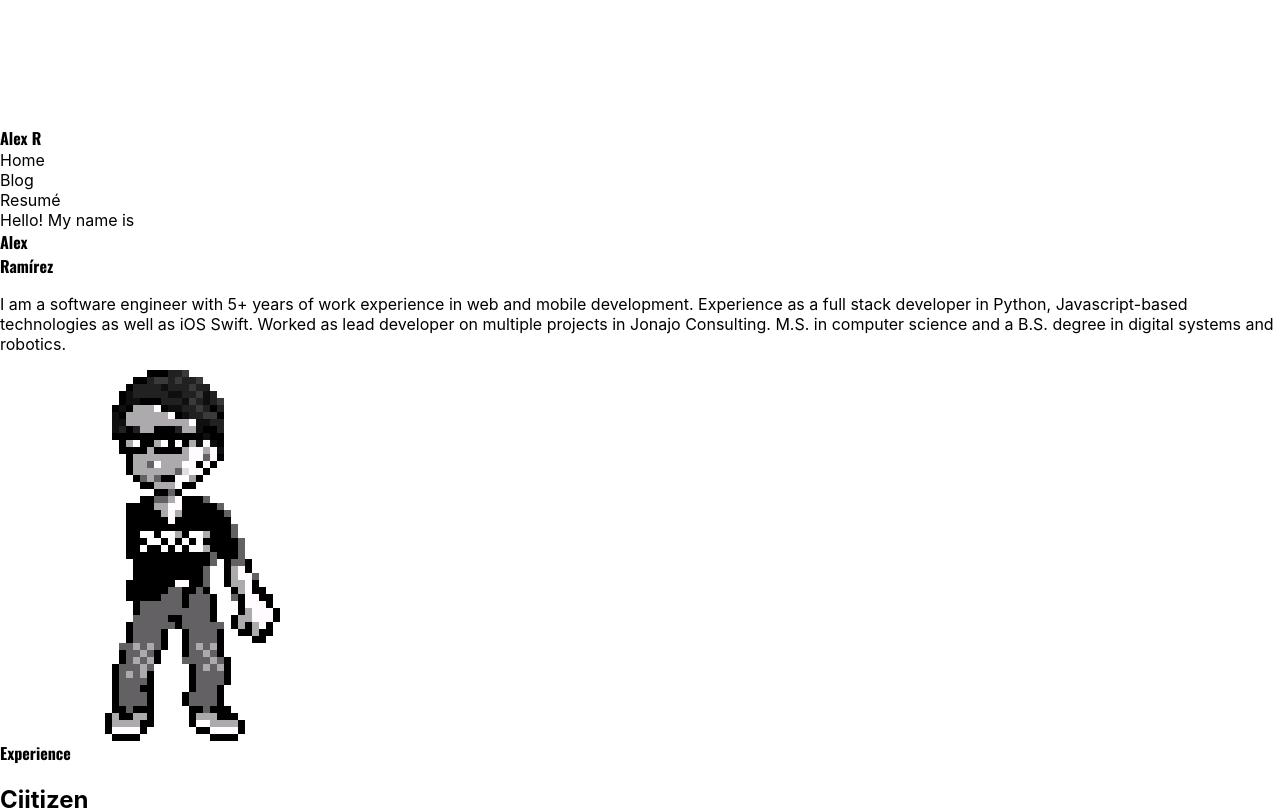
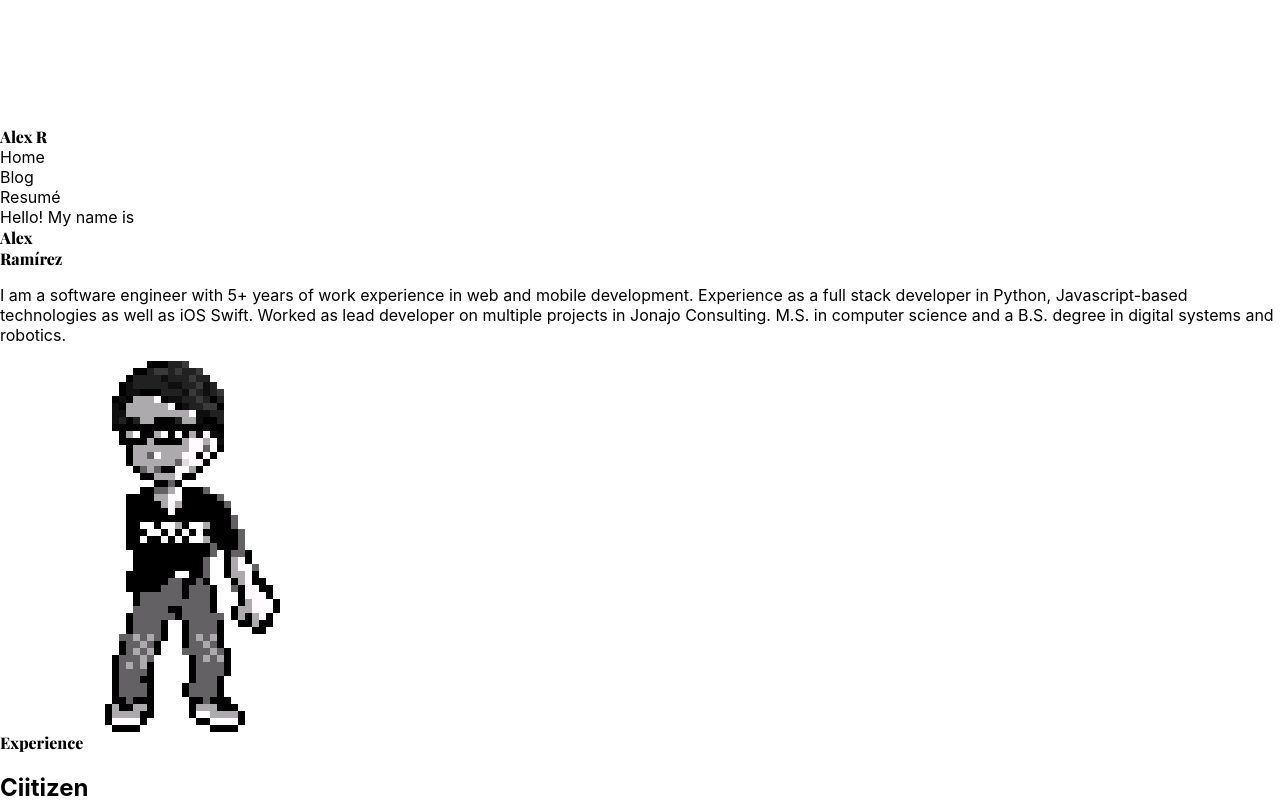
Before and after one commit to aluramh/my-portfolio, a Next.js app: page / in a window 1280 px wide. Shown: the part 3360-4170 px from the top of the page. Built offline with nearby package versions, Linux system fonts and the light colour scheme.

Commit message:
feat: changed headline font

```diff
--- a/components/sections/Experience/index.tsx
+++ b/components/sections/Experience/index.tsx
@@ -4,20 +4,12 @@ import ProjectDescription from './ProjectDescription'
 
 interface Props {}
 
-const Experience: React.FC<Props> = props => {
+const Experience: React.FC<Props> = (props) => {
   return (
-    <section id='experience'>
-      <div
-        className='text-5xl font-bolder mb-6'
-        style={{
-          fontFamily: `'Oswald', sans-serif`,
-          fontStretch: 'expanded',
-        }}
-      >
-        Experience
-      </div>
-      <div className='grid grid-cols-1 sm:grid-cols-2 xl:grid-cols-3 gap-4'>
-        {profile.map(p => (
+    <section id="experience">
+      <div className="text-5xl font-bolder mb-6 headline-text">Experience</div>
+      <div className="grid grid-cols-1 sm:grid-cols-2 xl:grid-cols-3 gap-4">
+        {profile.map((p) => (
           <ProjectDescription project={p} key={p.name} />
         ))}
       </div>
--- a/components/sections/Footer.tsx
+++ b/components/sections/Footer.tsx
@@ -22,8 +22,8 @@ const Footer: React.FC<Props> = props => {
 
         <div
           className={clsx(
-            'tracking-wide font-bold text-2xl',
-            'md:text-5xl sm:text-3xl',
+            'tracking-wide font-extrabold text-2xl',
+            'md:text-5xl sm:text-3xl headline-text',
             'transition-colors text-teal-800 hover:text-teal-900',
           )}
         >
--- a/components/sections/Headline.tsx
+++ b/components/sections/Headline.tsx
@@ -24,13 +24,7 @@ const Headline = () => {
               <div className="text-lg mb-2 text-teal-800">
                 Hello! My name is
               </div>
-              <div
-                className="text-6xl sm:text-5xl md:text-8xl font-bold text-teal-900"
-                style={{
-                  fontFamily: `'Oswald', sans-serif`,
-                  fontStretch: 'expanded',
-                }}
-              >
+              <div className="text-6xl sm:text-5xl md:text-8xl font-bold text-teal-900 headline-text">
                 Alex <br className="sm:hidden" />
                 Ramírez
               </div>
--- a/components/sections/Navbar/index.tsx
+++ b/components/sections/Navbar/index.tsx
@@ -20,20 +20,20 @@ const navigation: NavigationItem[] = [
   { name: 'Blog', href: 'https://blog.alexram.dev' },
 ]
 
-const Navbar: FC = props => {
+const Navbar: FC = (props) => {
   const router = useRouter()
 
   return (
-    <nav className='bg-teal-800 w-full z-50 fixed'>
+    <nav className="bg-teal-800 w-full z-50 fixed">
       <Disclosure
-        as='div'
-        className='container mx-auto w-full z-50 px-4 sm:px-8 lg:px-24'
+        as="div"
+        className="container mx-auto w-full z-50 px-4 sm:px-8 lg:px-24"
       >
         {({ open }) => (
           <>
-            <div className='max-w-7xl'>
-              <div className='relative flex items-center justify-between h-16'>
-                <div className='absolute inset-y-0 left-0 flex items-center sm:hidden'>
+            <div className="max-w-7xl">
+              <div className="relative flex items-center justify-between h-16">
+                <div className="absolute inset-y-0 left-0 flex items-center sm:hidden">
                   {/* Mobile menu button*/}
                   <Disclosure.Button
                     className={clsx(
@@ -42,26 +42,26 @@ const Navbar: FC = props => {
                       'focus:outline-none focus:ring-2 focus:ring-inset focus:ring-white',
                     )}
                   >
-                    <span className='sr-only'>Open main menu</span>
+                    <span className="sr-only">Open main menu</span>
                     {open ? (
-                      <XIcon className='block h-6 w-6' aria-hidden='true' />
+                      <XIcon className="block h-6 w-6" aria-hidden="true" />
                     ) : (
-                      <MenuIcon className='block h-6 w-6' aria-hidden='true' />
+                      <MenuIcon className="block h-6 w-6" aria-hidden="true" />
                     )}
                   </Disclosure.Button>
                 </div>
-                <div className='flex-1 flex items-center justify-center sm:items-stretch sm:justify-start'>
-                  <div className='flex-shrink-0 flex items-center'>
+                <div className="flex-1 flex items-center justify-center sm:items-stretch sm:justify-start">
+                  <div className="flex-shrink-0 flex items-center">
                     {/* For large screens */}
                     <div
-                      className='relative block lg:hidden h-10 w-10 align-middle cursor-pointer'
+                      className="relative block lg:hidden h-10 w-10 align-middle cursor-pointer"
                       onClick={() => router.push('/')}
                     >
                       <Logo />
                     </div>
 
                     <div
-                      className='cursor-pointer relative hidden lg:block h-10 w-10 align-middle'
+                      className="cursor-pointer relative hidden lg:block h-10 w-10 align-middle"
                       onClick={() => router.push('/')}
                     >
                       <Logo />
@@ -71,30 +71,26 @@ const Navbar: FC = props => {
                     <div
                       className={clsx(
                         'hidden h-8 w-auto ml-4',
-                        'uppercase font-extrabold text-white tracking-tight text-2xl',
+                        'uppercase font-extrabold text-white tracking-tight text-2xl headline-text',
                         // 'transform -translate-y-0.5',
                         'lg:block',
                       )}
-                      style={{
-                        fontFamily: `'Oswald', sans-serif`,
-                        fontStretch: 'expanded',
-                      }}
                     >
                       Alex R
                     </div>
                   </div>
 
                   {/* Menu items for larger screens */}
-                  <div className='hidden sm:block sm:ml-6'>
-                    <div className='flex space-x-4'>
-                      {navigation.map(item => (
+                  <div className="hidden sm:block sm:ml-6">
+                    <div className="flex space-x-4">
+                      {navigation.map((item) => (
                         <MenuItem item={item} key={item.href} />
                       ))}
                     </div>
                   </div>
                 </div>
 
-                <div className='absolute inset-y-0 right-0 flex items-center pr-2 sm:static sm:inset-auto sm:ml-6 sm:pr-0'>
+                <div className="absolute inset-y-0 right-0 flex items-center pr-2 sm:static sm:inset-auto sm:ml-6 sm:pr-0">
                   {/* <button className='bg-teal-800 p-1 rounded-full text-teal-400 hover:text-white focus:outline-none focus:ring-2 focus:ring-offset-2 focus:ring-offset-teal-800 focus:ring-white'>
                     <span className='sr-only'>View notifications</span>
                     <BellIcon className='h-6 w-6' aria-hidden='true' />
@@ -102,14 +98,14 @@ const Navbar: FC = props => {
 
                   <a
                     href={'/Alejandro Ramirez Profile (2021-07-21).pdf'}
-                    target='_blank'
-                    rel='noopener noreferrer'
+                    target="_blank"
+                    rel="noopener noreferrer"
                     className={clsx(
                       'px-3 py-2 rounded-md text-sm text-teal-300 font-medium transition-all',
                       'hover:bg-teal-900 hover:text-teal-400',
                       'border-2 border-teal-300',
                     )}
-                    title='Download my resumé'
+                    title="Download my resumé"
                   >
                     Resumé
                   </a>
@@ -118,9 +114,9 @@ const Navbar: FC = props => {
             </div>
 
             {/* Mobile nav items */}
-            <Disclosure.Panel className='sm:hidden'>
-              <div className='px-2 pt-2 pb-3 space-y-1'>
-                {navigation.map(item => (
+            <Disclosure.Panel className="sm:hidden">
+              <div className="px-2 pt-2 pb-3 space-y-1">
+                {navigation.map((item) => (
                   <MenuItem item={item} key={item.href} />
                 ))}
               </div>
--- a/pages/_document.tsx
+++ b/pages/_document.tsx
@@ -1,26 +1,30 @@
 import Document, { Html, Head, Main, NextScript } from 'next/document'
 class MyDocument extends Document {
-  static async getInitialProps (ctx: any) {
+  static async getInitialProps(ctx: any) {
     const initialProps = await Document.getInitialProps(ctx)
     return { ...initialProps }
   }
 
-  render () {
+  render() {
     return (
       <Html>
         <Head>
-          <link rel='preconnect' href='https://fonts.googleapis.com' />
+          <link rel="preconnect" href="https://fonts.googleapis.com" />
           <link
-            rel='preconnect'
-            href='https://fonts.gstatic.com'
-            crossOrigin='true'
+            rel="preconnect"
+            href="https://fonts.gstatic.com"
+            crossOrigin="true"
           />
           <link
-            href='https://fonts.googleapis.com/css2?family=Oswald:wght@700&display=swap'
-            rel='stylesheet'
+            href="https://fonts.googleapis.com/css2?family=Oswald:wght@700&display=swap"
+            rel="stylesheet"
+          />
+          <link
+            href="https://fonts.googleapis.com/css2?family=Playfair+Display:wght@600;800&display=swap"
+            rel="stylesheet"
           />
         </Head>
-        <body className='bg-teal-100 text-teal-900'>
+        <body className="bg-teal-100 text-teal-900">
           <Main />
           <NextScript />
         </body>
--- a/styles/globals.css
+++ b/styles/globals.css
@@ -14,3 +14,9 @@ a {
 * {
   box-sizing: border-box;
 }
+
+.headline-text {
+  font-family: 'Playfair Display', serif;
+  font-stretch: expanded;
+  font-weight: bold;
+}
```
